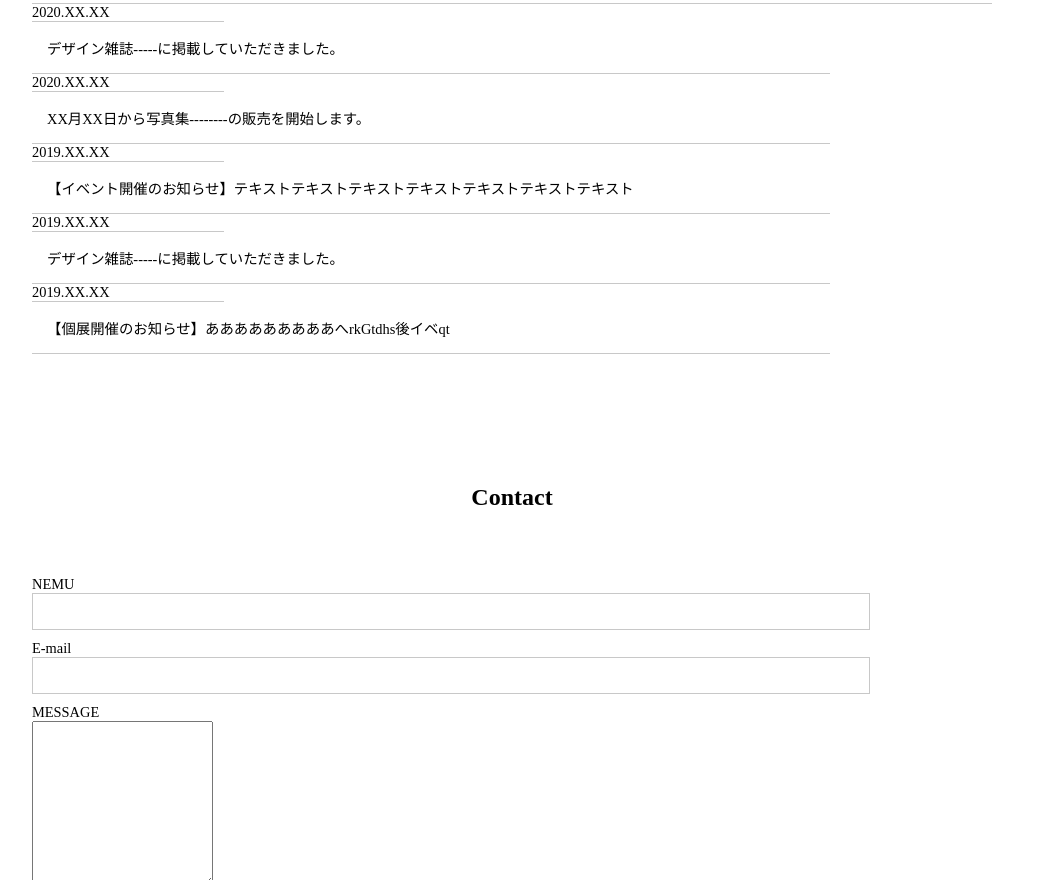
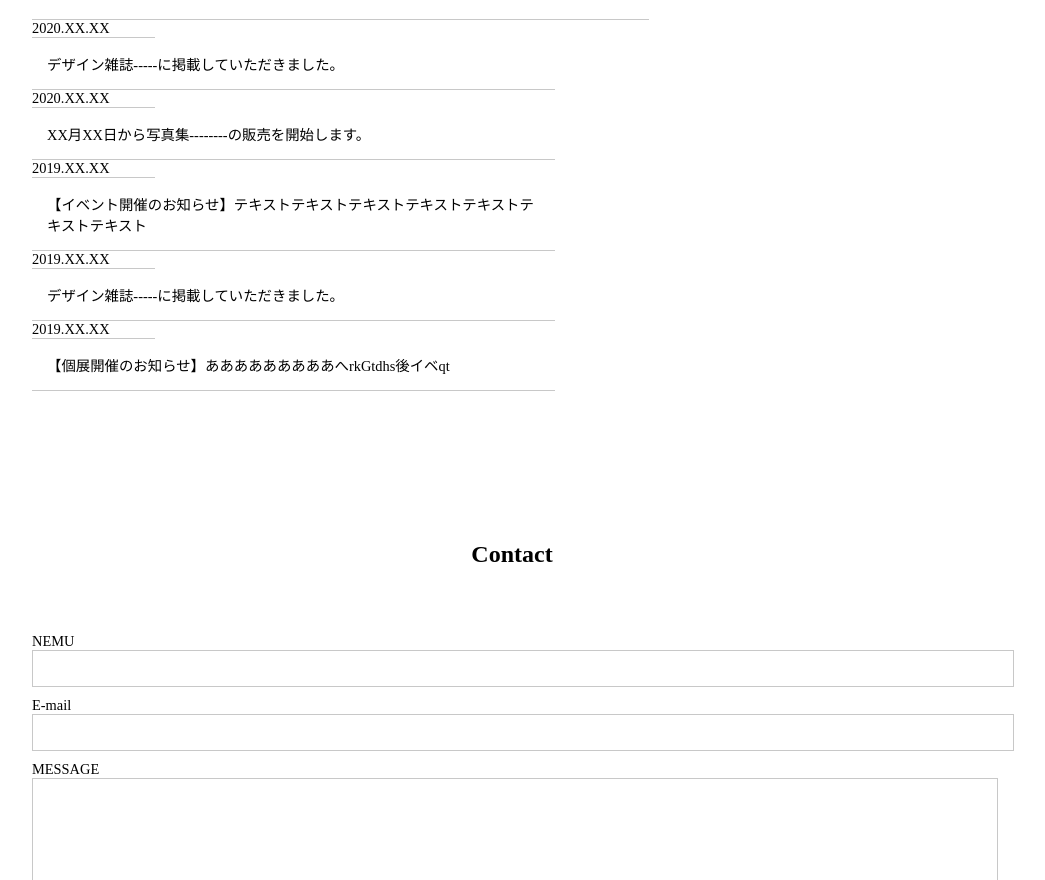
Before and after one commit to plm88/My-Work-Portfolio, a plain HTML site: page index.html in a window 1280 px wide. Shown: the part 1920-2800 px from the top of the page, without its empty margins (128-1173 px from the left). Drawn offline with Linux system fonts and the light colour scheme.

Commit message:
Add files via upload

```diff
--- a/style.css
+++ b/style.css
@@ -89,6 +89,7 @@ section{
 /*About*/
 #about ul{
   margin-bottom: 30px;
+  padding: 0;
 }
 
 
@@ -112,6 +113,7 @@ display: flex;
 justify-content: space-between;
 flex-wrap: wrap;
 margin-bottom: 50px;
+padding: 0;
 }
 #works li{
   width: 31%;
@@ -119,10 +121,12 @@ margin-bottom: 50px;
 }
 
 /*NEWS*/
+.news-1{
+  display: flex;
+}
 
 #news dl{
-  display: flex;
-  flex-wrap: wrap;
+
  border-top: solid 1px #c8c8c8;
   margin-bottom: 20px;
 }
@@ -140,25 +144,44 @@ margin-bottom: 50px;
 }
 /*contact*/
 
-
+#contact dl{
+  display: flex;
+  flex-wrap: wrap;
+  margin-bottom: 20px;
+  width: 100%;
+}
 #contact dt{
-  width: 15%;
-
+  width: 100%;
 }
 #contact dd{
-  width: 85%;
+  width: 100%;
   margin-bottom: 10px;
 }
+ input{
+  width: 100%;
+}
+textarea{
+  width: 100%;
+  border: solid 1px #c8c8c8;
+}
+
+
+
 #contact dd input{
   width: 100%;
   border: solid 1px #c8c8c8;
   padding: 10px;
-
 }
-#contact dd textarea{
+.wrapper textarea{
   height: 10rem;
 
 }
+.contact-1{
+  display: flex;
+}
+
+
+
 #contact .button{
   text-align: center;
 }
@@ -175,6 +198,7 @@ padding: 15px 0;
 border: solid 1px black;
 
 }
+
 
 /*footer*/
 
```
